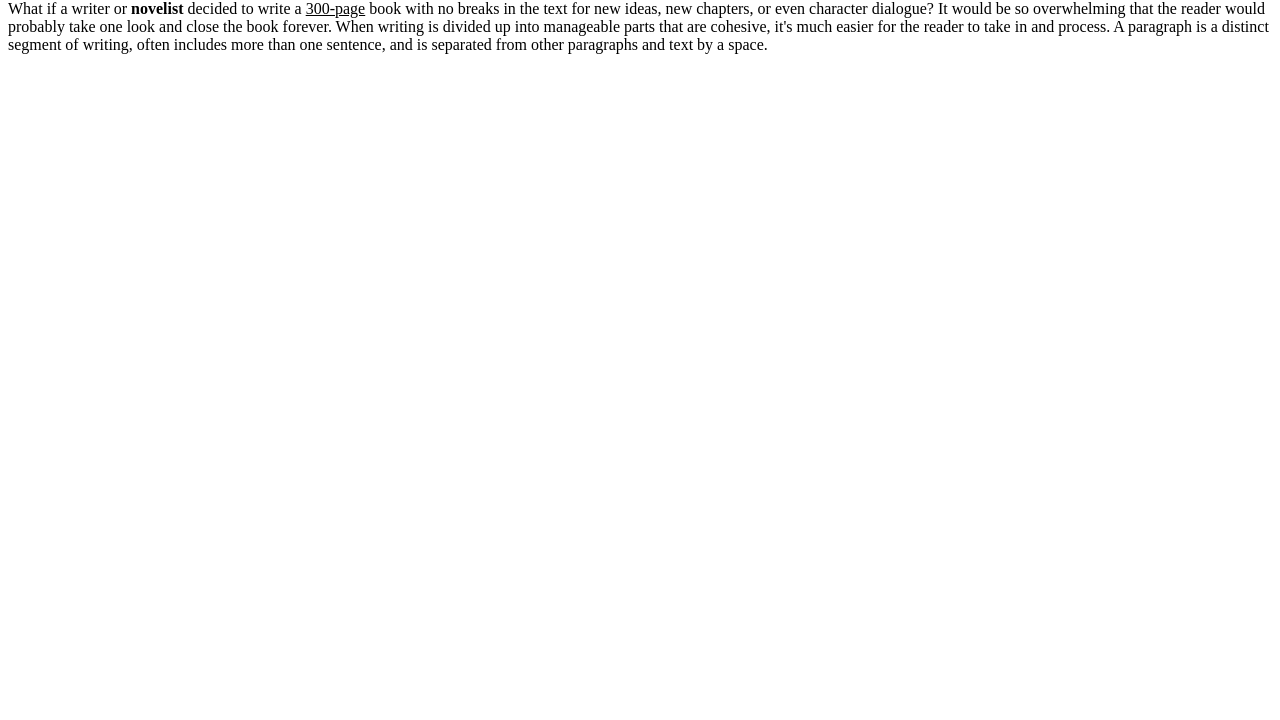
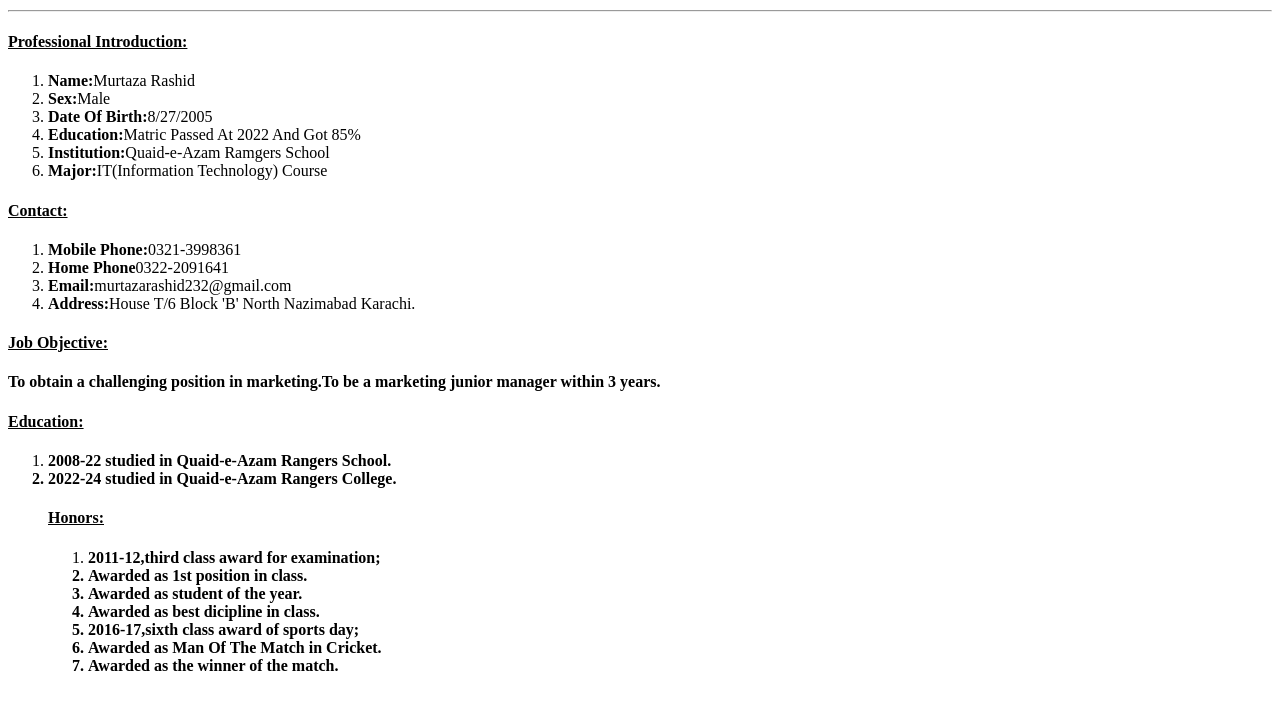
Before and after one commit to MurtazaRashid/my-first-repo-qrs-, a plain HTML site: page index.html in a window 1280 px wide. Shown: the part 80-800 px from the top of the page. Drawn offline with Linux system fonts and the light colour scheme.

Commit message:
my first commit

```diff
--- a/index.html
+++ b/index.html
@@ -8,9 +8,68 @@
 </head>
 <body>
 
-              <h1>Hello World</h1>
-<p>What if a writer or <b> novelist </b> decided to write a <u>300-page</u> book with no breaks in the text for new ideas, new chapters, or even character dialogue? It would be so overwhelming that the reader would probably take one look and close the book forever. When writing is divided up into manageable parts that are cohesive, it's much easier for the reader to take in and process. A paragraph is a distinct segment of writing, often includes more than one sentence, and is separated from other paragraphs and text by a space.</p>
+<hr>
+             <h1><b> QUAID-E-AZAM RANGERS SCHOOL 2022 PASSED OUT STUDENT </b></h1>
+<hr>
 
+<u><h4><b>Professional Introduction:</u></b></h4>
+
+<ol>
+
+<li><b>Name:</b>Murtaza Rashid</li>
+<li><b>Sex:</b>Male</li>
+<li><b>Date Of Birth:</b>8/27/2005</li>
+<li><b>Education:</b>Matric Passed At 2022 And Got 85%</li>
+<li><b>Institution:</b>Quaid-e-Azam Ramgers School</li>
+<li><b>Major:</b>IT(Information Technology) Course </li>
+
+</ol>
+
+
+<u><h4><b>Contact:</b></h4></u>
+
+<ol>
+
+<li><b>Mobile Phone:</b>0321-3998361</li>
+<li><b>Home Phone</b>0322-2091641</li>
+<li><b>Email:</b>murtazarashid232@gmail.com</li>
+<li><b>Address:</b>House T/6 Block 'B' North Nazimabad Karachi.</li>
+
+</ol>
+
+
+<u><h4><b>Job Objective:</b></h4></u>
+
+
+<b>To obtain a challenging position in marketing.To be a marketing
+    junior manager within 3 years.
+</b>
+
+
+<u><h4><b>Education:</b></h4></u>
+
+<ol>
+
+<li><b>2008-22 studied in Quaid-e-Azam Rangers School.</li>
+  <li>2022-24 studied in Quaid-e-Azam Rangers College.</li>
+</b>
+
+
+<u><h4><b>Honors:</b></h4></u>
+
+<ol>
+
+<li><b>2011-12,third class award for examination;</li>
+          <li>Awarded as 1st position in class.</li>
+          <li>Awarded as student of the  year.</li>
+          <li>Awarded as best dicipline in class.</li>
+
+   <li> 2016-17,sixth class award of sports day;</li>
+           <li>Awarded as Man Of The Match in Cricket.</li>
+           <li>Awarded as the winner of the match.</li>
+</b>
+
+</ol>
 
 </body>
 </html>
```
Also changed, not shown: file.txt (deleted).
